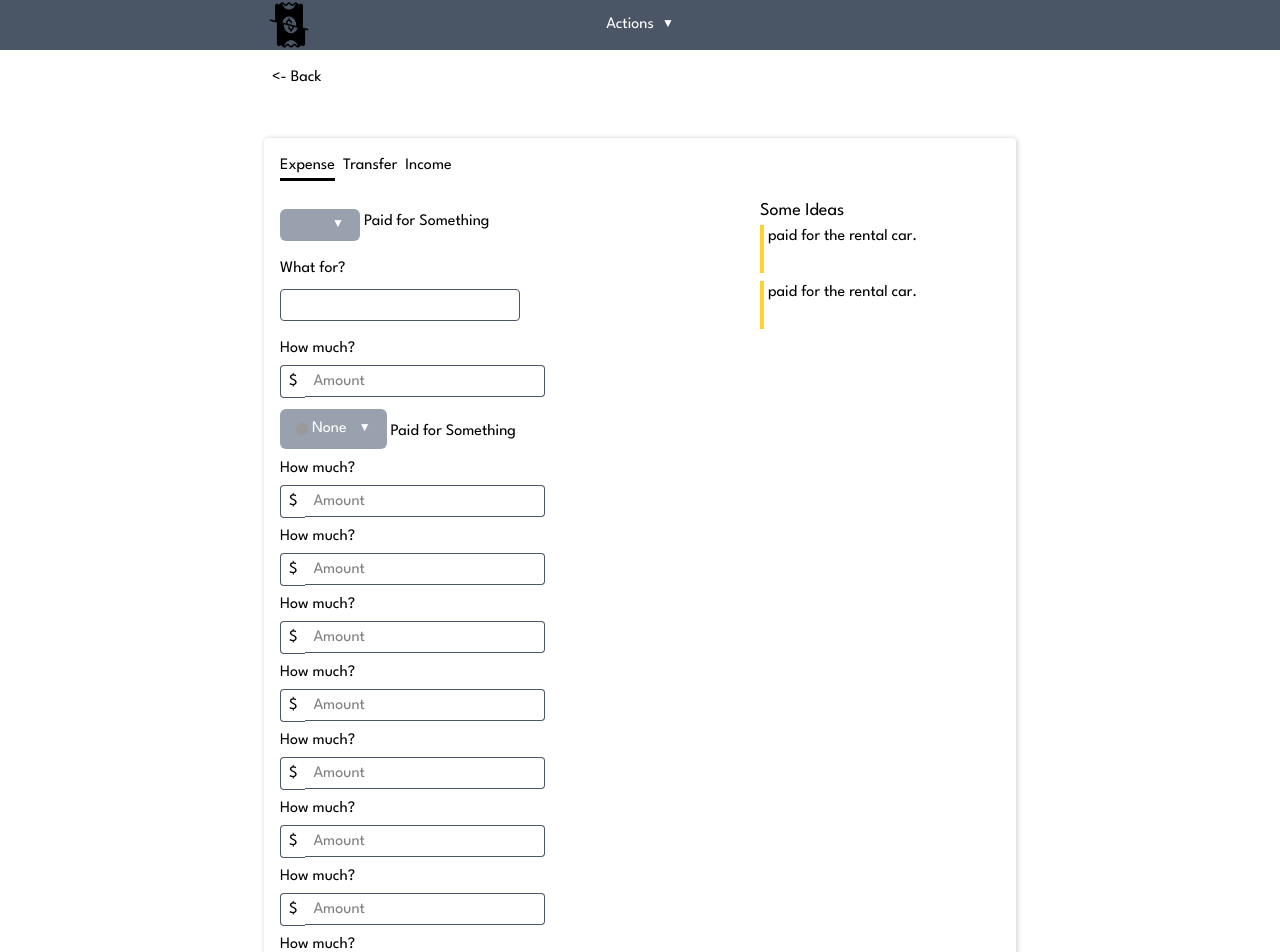
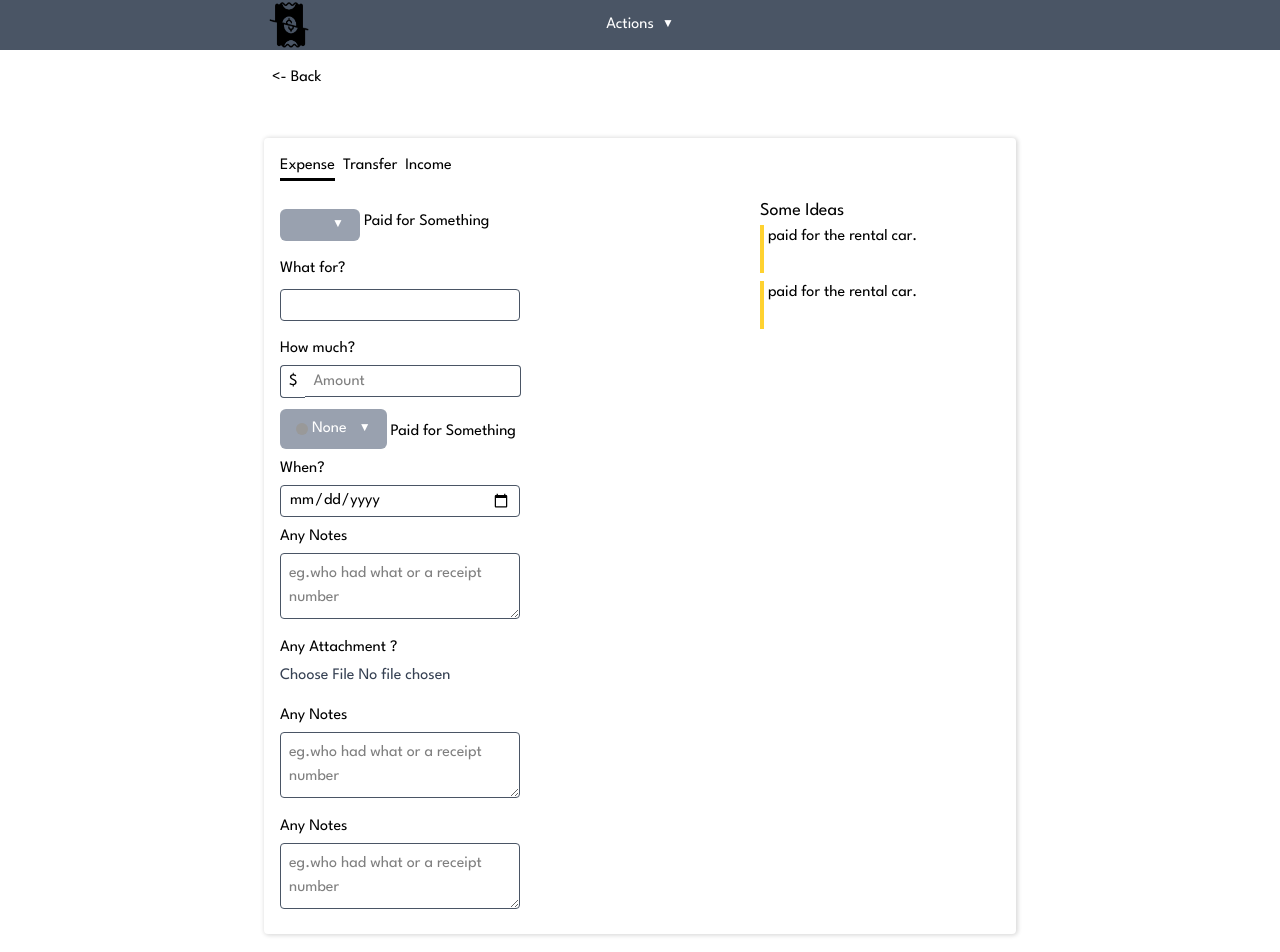
Before and after one commit to Vimalkanthkkkkk/nextjs_Splity-app, a Next.js app: page /1/new/expense in a window 1280 px wide. Shown: the top 952 px of the page. Built offline with nearby package versions, Linux system fonts and the light colour scheme.

Commit message:
add some additional fields in the form

```diff
--- a/app/[slug]/new/expense/ParticipantDropdown.tsx
+++ b/app/[slug]/new/expense/ParticipantDropdown.tsx
@@ -78,10 +78,10 @@ export default function ParticipantDropdownPage({participants}: ParticipantDropd
                     </ul>
                 )}
                 <span>Paid for Something</span>
-                <label htmlFor="you" className="text-black block mt-4 mb-2">What for? </label>
-                <input type="text" name="you" id="you" className="
+                <label htmlFor="what" className="text-black block mt-4 mb-2">What for? </label>
+                <input type="text" name="what" id="what" className="
                         p-2
-                        text-black
+                        text-black outline-none
                         w-60
                         max-w-full
                         h-8
--- a/app/[slug]/new/expense/page.tsx
+++ b/app/[slug]/new/expense/page.tsx
@@ -84,73 +84,58 @@ export default function ExpensePage(){
                             </div>
                             <form action="">
                                 <ParticipantDropdownPage participants={participants} />
-                                <label htmlFor="you" className="text-black block mt-2 mb-1">How much?</label>
+                                <label htmlFor="amount" className="text-black block mt-2 mb-1">How much?</label>
                                 <span className="inline text-black border-t border-l border-b p-2 border-gray-600 rounded-tl-sm rounded-bl-sm">$</span>
-                                <input type="number" name="you" id="you" placeholder="Amount" className="
+                                <input type="number" name="amount" id="amount" placeholder="Amount" className="
                                     p-2 text-black
-                                    w-60 max-w-full
+                                    w-54 max-w-full outline-none
                                     h-8 border-r border-t border-b
                                     border-gray-600 rounded-tr-sm rounded-br-sm
+                                    [appearance:textfield] [&::-webkit-outer-spin-button]:appearance-none [&::-webkit-inner-spin-button]:appearance-none
                                 "/>
                                 <CategoryDropdown/>
-                                <label htmlFor="you" className="text-black block mt-2 mb-1">How much?</label>
-                                <span className="inline text-black border-t border-l border-b p-2 border-gray-600 rounded-tl-sm rounded-bl-sm">$</span>
-                                <input type="number" name="you" id="you" placeholder="Amount" className="
-                                    p-2 text-black
+                                <label htmlFor="date" className="text-black block mt-2 mb-1">When?</label>
+                                <input type="date" name="date" id="date" placeholder="Amount" className="
+                                    p-2 text-black outline-none
                                     w-60 max-w-full
-                                    h-8 border-r border-t border-b
-                                    border-gray-600 rounded-tr-sm rounded-br-sm
-                                "/><label htmlFor="you" className="text-black block mt-2 mb-1">How much?</label>
-                                <span className="inline text-black border-t border-l border-b p-2 border-gray-600 rounded-tl-sm rounded-bl-sm">$</span>
-                                <input type="number" name="you" id="you" placeholder="Amount" className="
-                                    p-2 text-black
-                                    w-60 max-w-full
-                                    h-8 border-r border-t border-b
-                                    border-gray-600 rounded-tr-sm rounded-br-sm
-                                "/><label htmlFor="you" className="text-black block mt-2 mb-1">How much?</label>
-                                <span className="inline text-black border-t border-l border-b p-2 border-gray-600 rounded-tl-sm rounded-bl-sm">$</span>
-                                <input type="number" name="you" id="you" placeholder="Amount" className="
-                                    p-2 text-black
-                                    w-60 max-w-full
-                                    h-8 border-r border-t border-b
-                                    border-gray-600 rounded-tr-sm rounded-br-sm
+                                    h-8 border
+                                    border-gray-600 rounded-sm
                                 "/>
-                                <label htmlFor="you" className="text-black block mt-2 mb-1">How much?</label>
-                                <span className="inline text-black border-t border-l border-b p-2 border-gray-600 rounded-tl-sm rounded-bl-sm">$</span>
-                                <input type="number" name="you" id="you" placeholder="Amount" className="
-                                    p-2 text-black
-                                    w-60 max-w-full
-                                    h-8 border-r border-t border-b
-                                    border-gray-600 rounded-tr-sm rounded-br-sm
-                                "/><label htmlFor="you" className="text-black block mt-2 mb-1">How much?</label>
-                                <span className="inline text-black border-t border-l border-b p-2 border-gray-600 rounded-tl-sm rounded-bl-sm">$</span>
-                                <input type="number" name="you" id="you" placeholder="Amount" className="
-                                    p-2 text-black
-                                    w-60 max-w-full
-                                    h-8 border-r border-t border-b
-                                    border-gray-600 rounded-tr-sm rounded-br-sm
-                                "/><label htmlFor="you" className="text-black block mt-2 mb-1">How much?</label>
-                                <span className="inline text-black border-t border-l border-b p-2 border-gray-600 rounded-tl-sm rounded-bl-sm">$</span>
-                                <input type="number" name="you" id="you" placeholder="Amount" className="
-                                    p-2 text-black
-                                    w-60 max-w-full
-                                    h-8 border-r border-t border-b
-                                    border-gray-600 rounded-tr-sm rounded-br-sm
-                                "/><label htmlFor="you" className="text-black block mt-2 mb-1">How much?</label>
-                                <span className="inline text-black border-t border-l border-b p-2 border-gray-600 rounded-tl-sm rounded-bl-sm">$</span>
-                                <input type="number" name="you" id="you" placeholder="Amount" className="
-                                    p-2 text-black
-                                    w-60 max-w-full
-                                    h-8 border-r border-t border-b
-                                    border-gray-600 rounded-tr-sm rounded-br-sm
-                                "/><label htmlFor="you" className="text-black block mt-2 mb-1">How much?</label>
-                                <span className="inline text-black border-t border-l border-b p-2 border-gray-600 rounded-tl-sm rounded-bl-sm">$</span>
-                                <input type="number" name="you" id="you" placeholder="Amount" className="
-                                    p-2 text-black
-                                    w-60 max-w-full
-                                    h-8 border-r border-t border-b
-                                    border-gray-600 rounded-tr-sm rounded-br-sm
-                                "/>
+                                <label htmlFor="notes" className="text-black block mt-2 mb-1">Any Notes</label>
+                                <textarea name="notes" rows={1} cols={3} id="notes" placeholder="eg.who had what or a receipt number"
+                                className="
+                                    p-2 text-black outline-none field-sizing-content
+                                    w-60 h-fit
+                                    border
+                                    border-gray-600 rounded-sm
+                                "></textarea>
+                                <label htmlFor="attach" className="text-black block mt-2 mb-1">Any Attachment ?</label>
+                                <input
+                                    type="file"
+                                    name="date"
+                                    id="date"
+                                    accept="image/png, image/jpeg"
+                                    className="
+                                        text-gray-700 outline-none border-0
+                                        w-60 max-w-full
+                                        h-8
+                                    "
+                                />
+                                <label htmlFor="notes" className="text-black block mt-2 mb-1">Any Notes</label>
+                                <textarea name="notes" rows={1} cols={3} id="notes" placeholder="eg.who had what or a receipt number"
+                                className="
+                                    p-2 text-black outline-none field-sizing-content
+                                    w-60 h-fit
+                                    border
+                                    border-gray-600 rounded-sm
+                                "></textarea><label htmlFor="notes" className="text-black block mt-2 mb-1">Any Notes</label>
+                                <textarea name="notes" rows={1} cols={3} id="notes" placeholder="eg.who had what or a receipt number"
+                                className="
+                                    p-2 text-black outline-none field-sizing-content
+                                    w-60 h-fit
+                                    border
+                                    border-gray-600 rounded-sm
+                                "></textarea>
                             </form>
                         </div>
                     </div>
```
